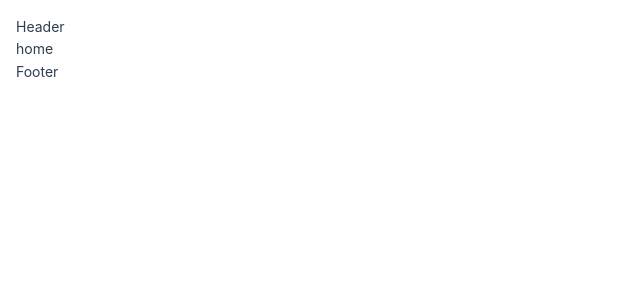
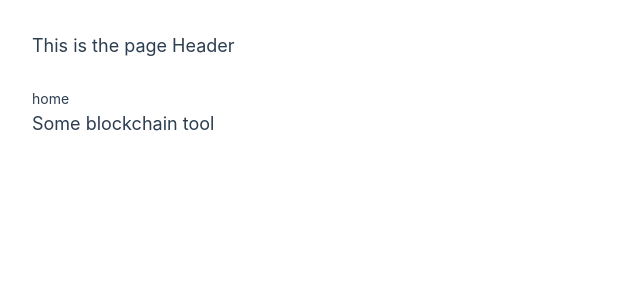
Before and after one commit to shlyn/shlyntools, a Vue app: page /home in a window 1280 px wide. Shown: the top 300 px of the page, without its empty margins (0-640 px from the left). Built offline with nearby package versions, Linux system fonts and the light colour scheme.

Commit message:
feat: add xen view

```diff
--- a/src/assets/styles/base.css
+++ b/src/assets/styles/base.css
@@ -55,12 +55,10 @@
 *::after {
   box-sizing: border-box;
   margin: 0;
-  position: relative;
   font-weight: normal;
 }
 
 html {
-  margin: 0;
   position: relative;
 }
 
--- a/src/assets/styles/main.css
+++ b/src/assets/styles/main.css
@@ -12,7 +12,6 @@ a:hover {
 
 #app {
   width: 100vw;
-  padding: 1rem;
-
-  font-weight: normal;
+  padding: 0;
+  overflow: hidden;
 }
--- a/src/router/index.ts
+++ b/src/router/index.ts
@@ -20,6 +20,12 @@ const router = createRouter({
           name: 'home',
           component: () => import("@/views/home/IndexView.vue"),
           meta: {}
+        },
+        {
+          path: '/xen-subgraph',
+          name: 'xenSubgraph',
+          component: () => import("@/views/xen/IndexView.vue"),
+          meta: {}
         }
       ]
     }
--- a/src/views/layout/FooterWidget.vue
+++ b/src/views/layout/FooterWidget.vue
@@ -1,3 +1,9 @@
 <template>
-    <div>Footer</div>
+    <div class="footer-wrapper">Some blockchain tool</div>
 </template>
+<style lang="scss" scoped>
+.footer-wrapper {
+    height: 56px;
+    font-size: 18px;
+}
+</style>
--- a/src/views/layout/HeaderWidget.vue
+++ b/src/views/layout/HeaderWidget.vue
@@ -1,3 +1,9 @@
 <template>
-    <div>Header</div>
+    <div class="header-wrapper">This is the page Header</div>
 </template>
+<style lang="scss" scoped>
+.header-wrapper {
+    height: 56px;
+    font-size: 18px;
+}
+</style>
--- a/src/views/layout/IndexView.vue
+++ b/src/views/layout/IndexView.vue
@@ -16,3 +16,9 @@ import FooterWidget from './FooterWidget.vue'
         </div>
     </div>
 </template>
+<style lang="scss" scoped>
+.layout-wrapper {
+    min-height: 100vh;
+    padding: 2rem;
+}
+</style>
--- /dev/null
+++ b/src/views/xen/IndexView.vue
@@ -0,0 +1,11 @@
+<script setup lang="ts">
+
+</script>
+
+<template>
+    <div>xen</div>
+</template>
+
+<style lang="scss" scoped>
+
+</style>
```
